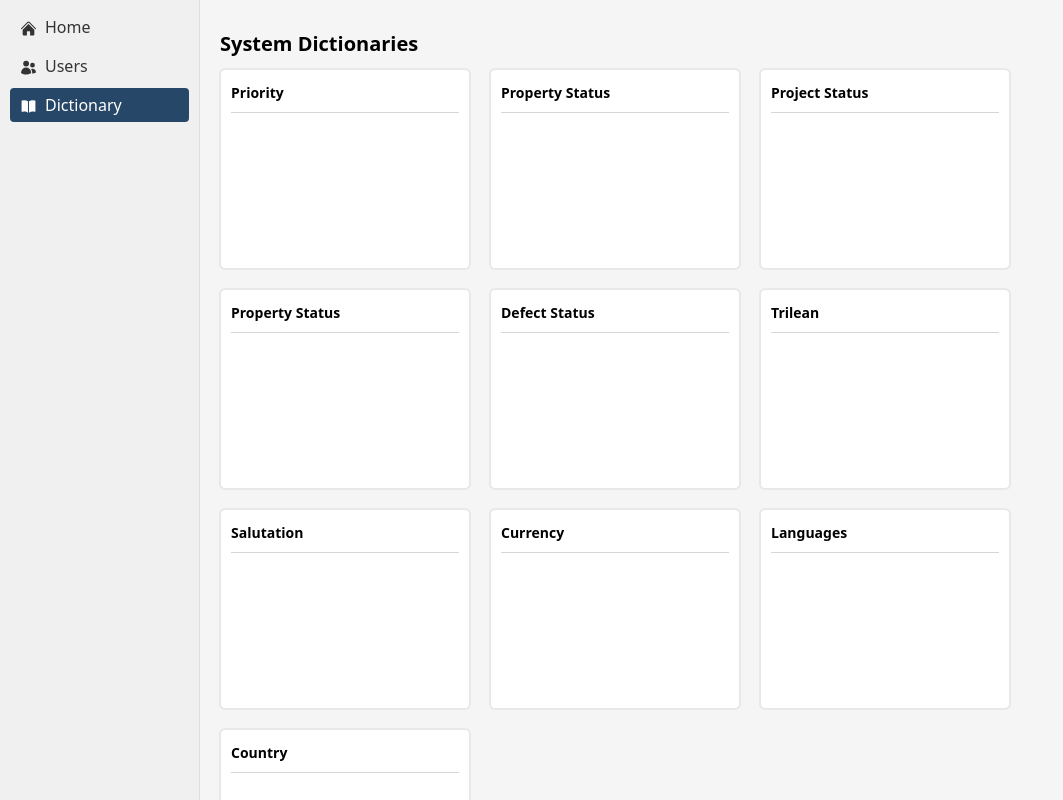
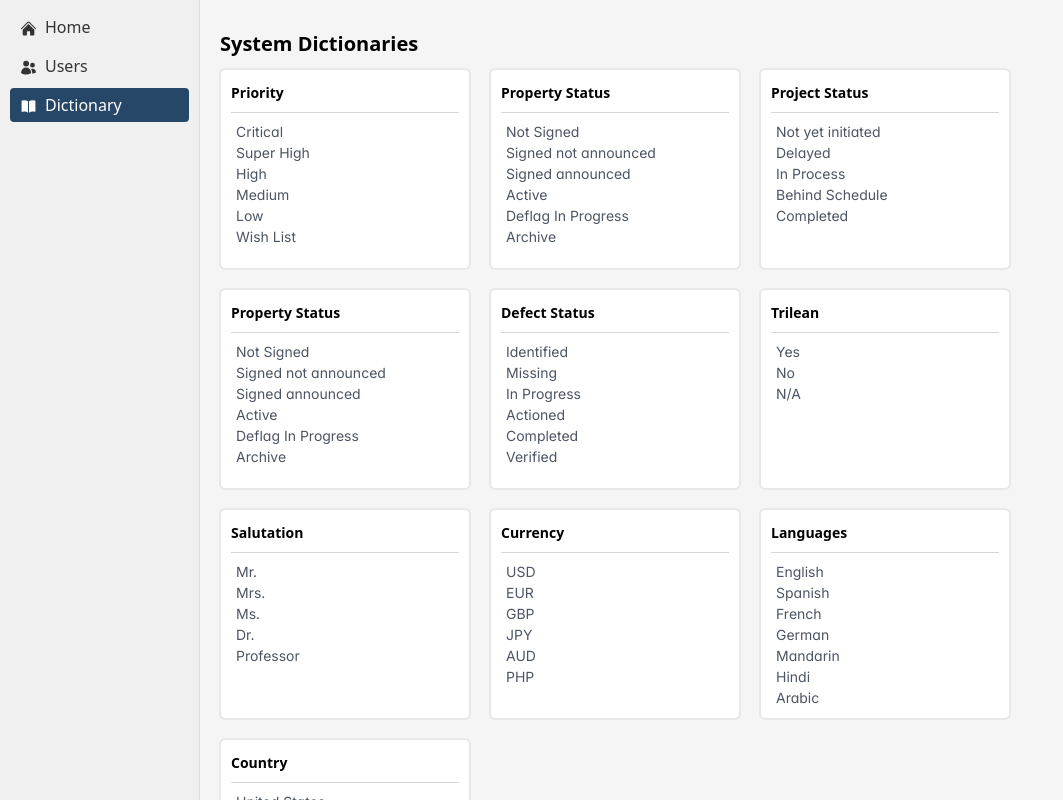
Before and after one commit to AGRapista/hotel-manager, a React app in the folder frontend/: page /dictionary in a window 1280 px wide. Shown: the whole page, without its empty margins (0-1063 px from the left). Built offline with nearby package versions, Linux system fonts and the light colour scheme; the HTML template or start-up script is replaced by a standard one.

Commit message:
Admin Feat: Dictionary tables drawer implementation

```diff
--- a/frontend/src/components/drawer/Drawer.scss
+++ b/frontend/src/components/drawer/Drawer.scss
@@ -19,4 +19,31 @@
         font-size: 14px;
         font-weight: 600;
     }
+
+    .p-datatable {
+        .p-datatable-thead {
+            * {
+                th {
+                    display: none;
+                }
+            }
+        }
+
+        .p-datatable-tbody {
+            tr {
+                td {
+                    padding: 0px 5px;
+                    font-size: 14px;
+                    border: none;
+                    border-radius: 5px;
+                    cursor: pointer;
+
+                    &:hover {
+                        background-color: #274768;
+                        color: white;
+                    }
+                }
+            }
+        }
+    }
 }
--- a/frontend/src/components/drawer/Drawer.tsx
+++ b/frontend/src/components/drawer/Drawer.tsx
@@ -1,10 +1,20 @@
 import './Drawer.scss';
+import { DataTable } from 'primereact/datatable';
+import { Column } from 'primereact/column';
 
-export default function Drawer({ DrawerName }: { DrawerName: string }) {
+type DrawerProps = {
+    DrawerName: string;
+    DrawerItems: { name: string }[];
+}
+
+export default function Drawer({ DrawerName, DrawerItems }: DrawerProps) {
     return (
         <div className='drawer-main'>
             <span className='drawer-title'>{DrawerName}</span>
             <hr></hr>
+            <DataTable value={DrawerItems}>
+                <Column field="name" />
+            </DataTable>
         </div>
     );
 }
--- a/frontend/src/pages/dictionary/DictionaryPage.tsx
+++ b/frontend/src/pages/dictionary/DictionaryPage.tsx
@@ -11,6 +11,10 @@ export default function DictionaryPage() {
     type DrawersProps = {
         items: Dictionary[];
     };
+
+    type DrawerData = {
+        name: string
+    }[];
 
     const dictionaries: Dictionary[] = [
         {
@@ -56,7 +60,7 @@ export default function DictionaryPage() {
         },
     ]
 
-    const dictionaryData = {
+    const dictionaryData: Record<string, DrawerData> = {
         priority: [
             { name: 'Critical' },
             { name: 'Super High' },
@@ -142,6 +146,7 @@ export default function DictionaryPage() {
                     <Drawer
                         key={dictionary.key}
                         DrawerName={dictionary.name}
+                        DrawerItems={dictionaryData[dictionary.key]}
                     />
                 ))}
             </div>
```
